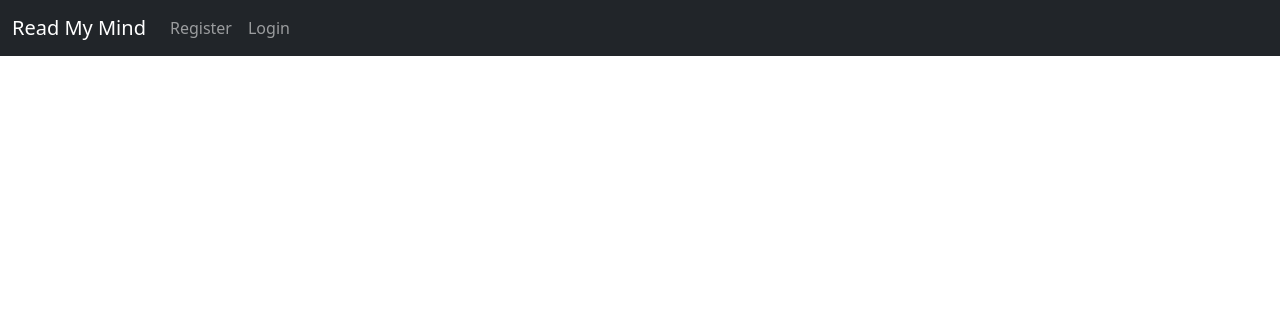
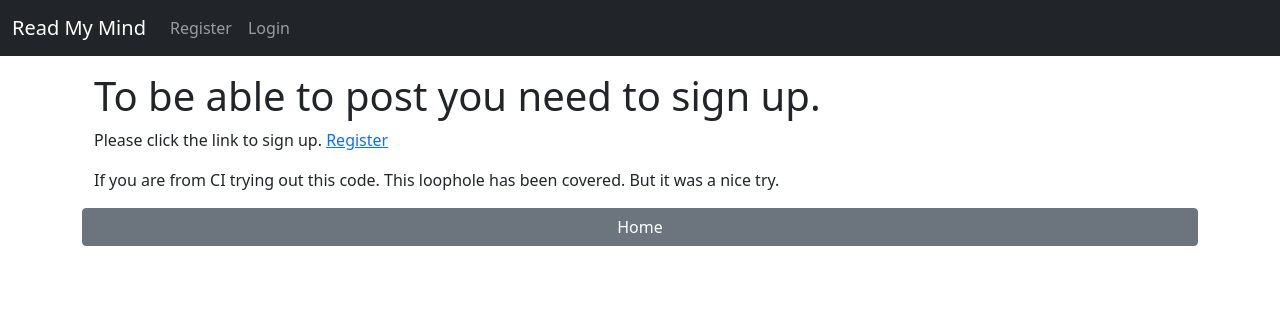
Before and after one commit to Code-Institute-Submissions/Odimac84-Project-4, a Django app: page /add-blogentry/ in a window 1280 px wide. Shown: the top 316 px of the page. Run offline with Django 3.2, Linux system fonts and the light colour scheme; some libraries are stand-ins or nearby versions.

Commit message:
add comments usage for user, and updated HTML for not auauthenticated

```diff
--- a/blog/admin.py
+++ b/blog/admin.py
@@ -1,5 +1,5 @@
 from django.contrib import admin
-from .models import Post, Category
+from .models import Post, Category, Comment
 from django_summernote.admin import SummernoteModelAdmin
 
 
@@ -9,3 +9,5 @@ class PostAdmin(SummernoteModelAdmin):
     summernote_fields = ('body')
 
 admin.site.register(Category)
+
+admin.site.register(Comment)
--- a/blog/forms.py
+++ b/blog/forms.py
@@ -1,5 +1,5 @@
 from django import forms
-from .models import Post, Category
+from .models import Post, Category, Comment
 
 choices = Category.objects.all().values_list('category_name', 'category_name')
 
@@ -33,3 +33,13 @@ class EditEntry(forms.ModelForm):
             'category': forms.Select(attrs={'class': 'form-control'}),
             'body': forms.Textarea(attrs={'class': 'form-control'}),
         }
+
+class CommentForm(forms.ModelForm):
+    class Meta:
+        model = Comment
+        fields = ('name', 'body',)
+
+        widgets = {
+            'name': forms.TextInput(attrs={'class': 'form-control'}),
+            'body': forms.Textarea(attrs={'class': 'form-control'}),
+        }
--- a/blog/models.py
+++ b/blog/models.py
@@ -43,3 +43,16 @@ class Post(models.Model):
 
     def get_absolute_url(self):
         return reverse('home')
+
+
+class Comment(models.Model):
+    post = models.ForeignKey(Post, related_name="comments", on_delete=models.CASCADE)
+    name = models.CharField(max_length=100)
+    body = models.TextField()
+    post_date = models.DateTimeField(auto_now_add=True)
+
+    class Meta:
+        ordering = ["post_date"]
+
+    def __str__(self):
+        return f"Comment {self.body} by {self.name}"
--- a/blog/urls.py
+++ b/blog/urls.py
@@ -1,5 +1,5 @@
 from django.urls import path
-from.views import HomeView, PostView, Add_BlogEntry, Edit_BlogEntry, Delete_Entry, Add_Category, View_By_Category, LikeView
+from.views import HomeView, PostView, Add_BlogEntry, Edit_BlogEntry, Delete_Entry, Add_Category, View_By_Category, LikeView, Add_Comment
 
 
 urlpatterns = [
@@ -10,5 +10,6 @@ urlpatterns = [
     path('article/edit/<int:pk>', Edit_BlogEntry.as_view(), name='edit-blogentry'),
     path('article/<int:pk>/delete', Delete_Entry.as_view(), name='delete-entry'),
     path('category/<str:cats>/', View_By_Category, name='category'),
-    path('like/<int:pk>', LikeView, name='post_like')
+    path('like/<int:pk>', LikeView, name='post_like'),
+    path('article/<int:pk>/comment', Add_Comment.as_view(), name='add-comment'),
 ]
--- a/blog/views.py
+++ b/blog/views.py
@@ -1,7 +1,7 @@
 from django.shortcuts import render, get_object_or_404
 from django.views.generic import ListView, DetailView, CreateView, UpdateView, DeleteView
-from .models import Post, Category
-from .forms import PostEntry, EditEntry
+from .models import Post, Category, Comment
+from .forms import PostEntry, EditEntry, CommentForm
 from django.urls import reverse_lazy, reverse
 from django.http import HttpResponseRedirect
 
@@ -55,6 +55,18 @@ class Add_BlogEntry(CreateView):
     template_name = 'add-blogentry.html'
 
 
+class Add_Comment(CreateView):
+    model = Comment
+    form_class = CommentForm
+    template_name = 'add-comment.html'
+
+    def form_valid(self, form):
+        form.instance.post_id = self.kwargs['pk']
+        return super().form_valid(form)
+
+    success_url = reverse_lazy('home')
+
+
 class Add_Category(CreateView):
     model = Category
     template_name = 'add-category.html'
--- a/templates/add-blogentry.html
+++ b/templates/add-blogentry.html
@@ -24,7 +24,24 @@
 </script>
 
 {% else %}
-
+<div class="container-fluid">
+    <div class="row">
+        <div class="col-12 mt-3 left">
+            <div class="row">
+                <h1>To be able to post you need to sign up.</h1>
+            </div>
+            <div class="row">
+                <p> Please click the link to sign up. <a href="{% url 'account_signup' %}">Register</a> </p>
+            </div>
+            <div class="row">
+            <p> If you are from CI trying out this code. This loophole has been covered. But it was a nice try.</p>
+            </div>
+            <div class="row">
+                <a href="{% url 'home' %}" class="btn btn-secondary">Home</a>
+            </div>
+        </div>
+    </div>
+</div>
 
 {% endif %}
 
```
Also changed, not shown: templates/add-comment.html (added, +19 -0 lines), templates/blogpost.html (+30 -4 lines), templates/delete-entry.html (+19 -1 lines), templates/edit-blogentry.html (+19 -3 lines), blog/migrations/0012_comment.py (added), blog/migrations/0013_auto_20211027_1011.py (added).
